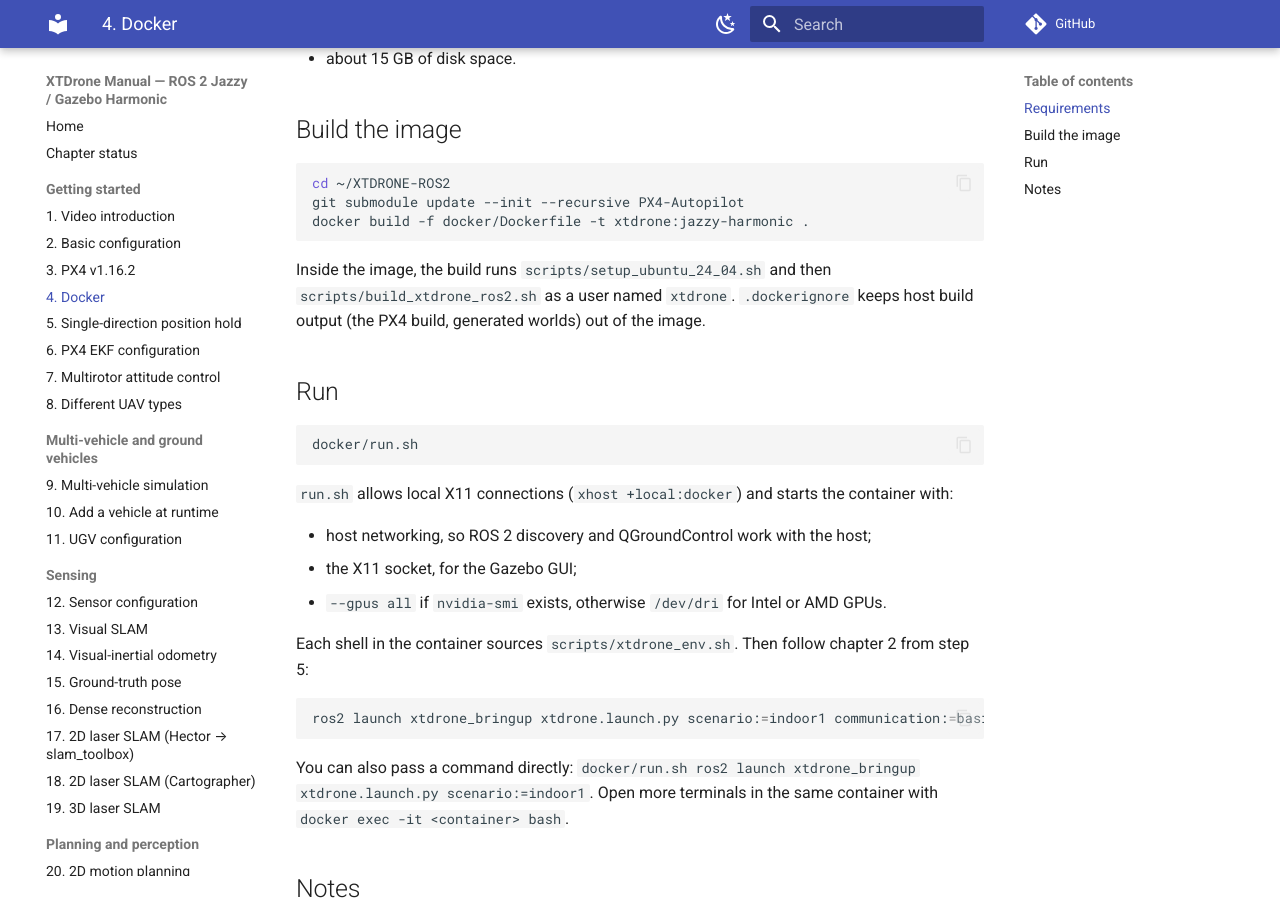
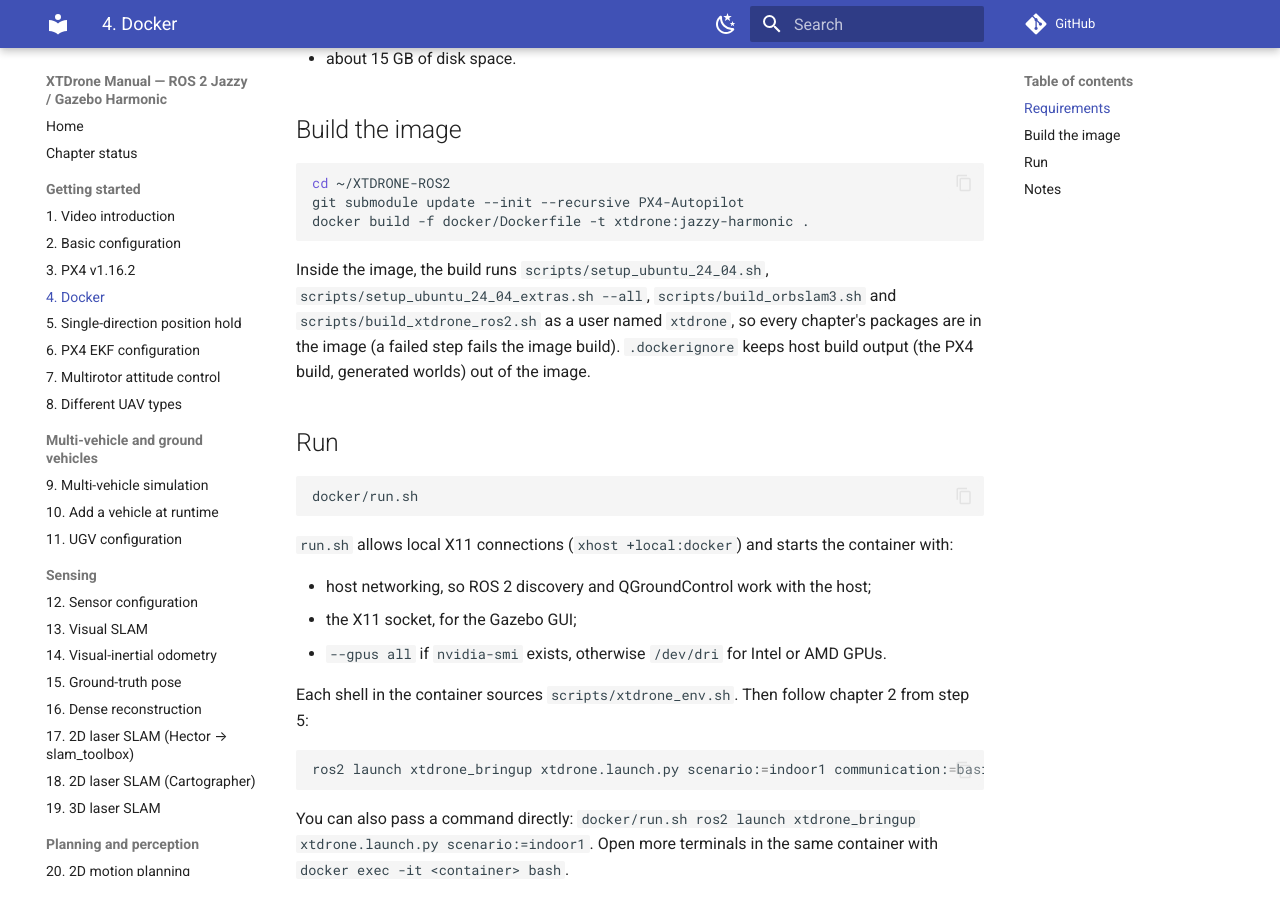
Before and after one commit to parvu/XTDRONE-ROS2, an MkDocs documentation site: the page built from docs/manual/docs/getting-started/04-docker.md, in a window 1280 px wide and 900 px high, scrolled down 580 px. Built offline with MkDocs 1.6.1 and Material for MkDocs 9.7.7, drawn with Linux system fonts in a browser that asks for light colours; comment, search, counter and statistics services are not loaded.

Commit message:
Manual: Docker image build steps
Co-Authored-By: Claude Opus 5.5 <noreply@anthropic.com>

````diff
--- a/docs/manual/docs/getting-started/04-docker.md
+++ b/docs/manual/docs/getting-started/04-docker.md
@@ -22,8 +22,9 @@ git submodule update --init --recursive PX4-Autopilot
 docker build -f docker/Dockerfile -t xtdrone:jazzy-harmonic .
 ```
 
-Inside the image, the build runs `scripts/setup_ubuntu_24_04.sh` and then `scripts/build_xtdrone_ros2.sh` as a user
-named `xtdrone`. `.dockerignore` keeps host build output (the PX4 build, generated worlds) out of the image.
+Inside the image, the build runs `scripts/setup_ubuntu_24_04.sh`, `scripts/setup_ubuntu_24_04_extras.sh --all`,
+`scripts/build_orbslam3.sh` and `scripts/build_xtdrone_ros2.sh` as a user named `xtdrone`, so every chapter's
+packages are in the image (a failed step fails the image build). `.dockerignore` keeps host build output (the PX4 build, generated worlds) out of the image.
 
 ## Run
 
````
